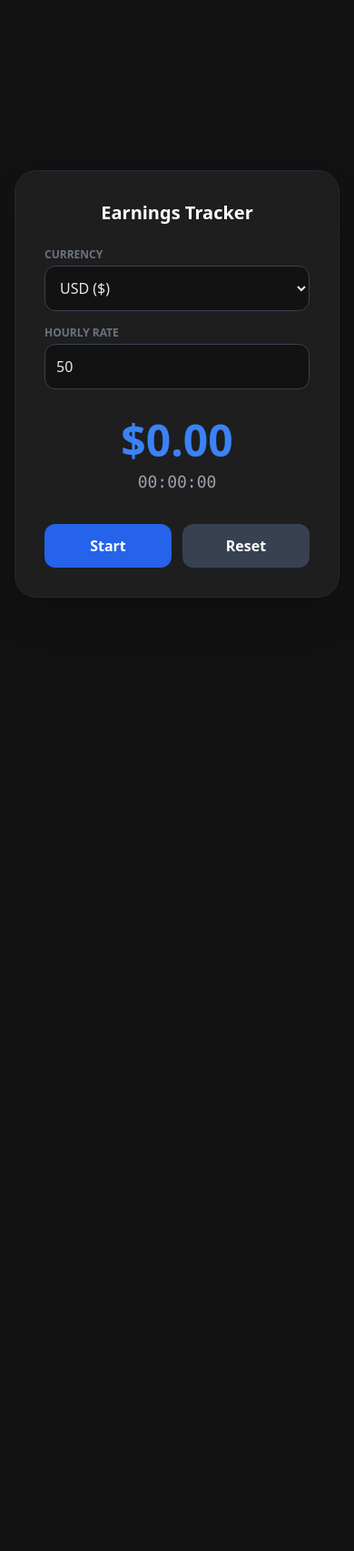
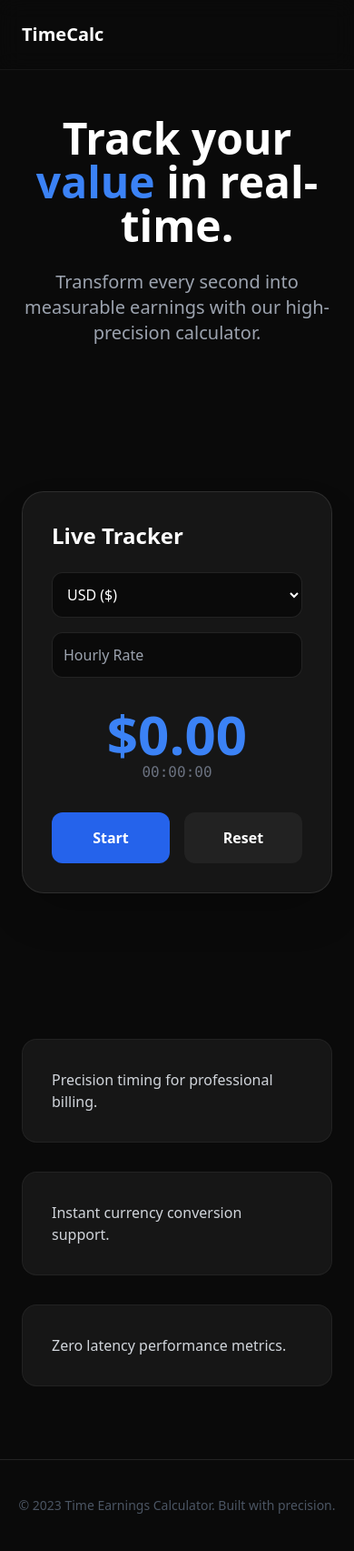
Before and after one commit to Bethelincovibetv/time-earnings-calculator, a plain HTML site: page index.html in a window 390 px wide. Shown: the whole page at 91% size. Before the commit the page ends 844 px from the top, so only its background shows below. Drawn offline with nearby package versions, Linux system fonts and the light colour scheme.

Commit message:
feat: transform to modern responsive landing page with animations

```diff
--- a/app.js
+++ b/app.js
@@ -1,47 +1,24 @@
-let seconds = 0;
-let timerInterval = null;
-const displayEarnings = document.getElementById('total-earnings');
-const displayTime = document.getElementById('time-elapsed');
-const rateInput = document.getElementById('hourly-rate');
-const currencySelect = document.getElementById('currency');
-const toggleBtn = document.getElementById('toggle-btn');
-const resetBtn = document.getElementById('reset-btn');
+let seconds = 0; let timerInterval = null;
+const displayEarnings = document.getElementById('total-earnings'), displayTime = document.getElementById('time-elapsed'), rateInput = document.getElementById('hourly-rate'), currencySelect = document.getElementById('currency'), toggleBtn = document.getElementById('toggle-btn'), resetBtn = document.getElementById('reset-btn');
 
-function formatTime(totalSeconds) {
-    const h = Math.floor(totalSeconds / 3600);
-    const m = Math.floor((totalSeconds % 3600) / 60);
-    const s = totalSeconds % 60;
-    return `${String(h).padStart(2, '0')}:${String(m).padStart(2, '0')}:${String(s).padStart(2, '0')}`;
-}
+const formatTime = (s) => [Math.floor(s/3600), Math.floor((s%3600)/60), s%60].map(v => String(v).padStart(2, '0')).join(':');
 
-function updateDisplay() {
-    const rate = parseFloat(rateInput.value) || 0;
-    const earnings = (rate / 3600) * seconds;
+function update() {
+    const earnings = (parseFloat(rateInput.value || 0) / 3600) * seconds;
     displayEarnings.innerText = `${currencySelect.value}${earnings.toFixed(2)}`;
     displayTime.innerText = formatTime(seconds);
 }
 
 toggleBtn.onclick = () => {
     if (timerInterval) {
-        clearInterval(timerInterval);
-        timerInterval = null;
-        toggleBtn.innerText = 'Start';
+        clearInterval(timerInterval); timerInterval = null; toggleBtn.innerText = 'Start';
     } else {
-        timerInterval = setInterval(() => {
-            seconds++;
-            updateDisplay();
-        }, 1000);
-        toggleBtn.innerText = 'Pause';
+        timerInterval = setInterval(() => { seconds++; update(); }, 1000); toggleBtn.innerText = 'Pause';
     }
 };
 
-resetBtn.onclick = () => {
-    clearInterval(timerInterval);
-    timerInterval = null;
-    seconds = 0;
-    toggleBtn.innerText = 'Start';
-    updateDisplay();
-};
+resetBtn.onclick = () => { clearInterval(timerInterval); timerInterval = null; seconds = 0; toggleBtn.innerText = 'Start'; update(); };
 
-currencySelect.onchange = updateDisplay;
-rateInput.oninput = updateDisplay;
+const observer = new IntersectionObserver(entries => entries.forEach(e => e.isIntersecting && e.target.classList.add('active')));
+document.querySelectorAll('.reveal').forEach(el => observer.observe(el));
+currencySelect.onchange = rateInput.oninput = update;
--- a/index.html
+++ b/index.html
@@ -3,40 +3,52 @@
 <head>
     <meta charset="UTF-8">
     <meta name="viewport" content="width=device-width, initial-scale=1.0">
-    <title>Time Earnings Calculator</title>
+    <title>Time Earnings Calculator | Professional Tracker</title>
     <script src="https://cdn.tailwindcss.com"></script>
     <link rel="stylesheet" href="styles.css">
 </head>
-<body class="bg-[#121212] text-gray-200 min-h-screen flex items-center justify-center p-4 font-sans">
-    <div class="w-full max-w-sm bg-[#1e1e1e] rounded-3xl border border-gray-800 p-8 shadow-2xl">
-        <h1 class="text-xl font-bold mb-6 text-center text-white">Earnings Tracker</h1>
+<body class="bg-[#0a0a0a] text-gray-300 font-sans selection:bg-blue-500/30">
+    <nav class="fixed w-full z-50 p-6 flex justify-between items-center backdrop-blur-md bg-[#0a0a0a]/80 border-b border-white/5">
+        <span class="text-xl font-bold text-white">TimeCalc</span>
+    </nav>
 
-        <div class="space-y-4 mb-8">
-            <div>
-                <label class="block text-xs font-semibold text-gray-500 uppercase mb-1">Currency</label>
-                <select id="currency" class="w-full bg-[#121212] border border-gray-700 rounded-xl p-3 outline-none focus:border-blue-500 transition">
+    <header class="pt-32 pb-20 px-6 text-center animate-fade-in">
+        <h1 class="text-5xl md:text-7xl font-extrabold text-white mb-6">Track your <span class="text-blue-500">value</span> in real-time.</h1>
+        <p class="text-xl text-gray-400 max-w-2xl mx-auto">Transform every second into measurable earnings with our high-precision calculator.</p>
+    </header>
+
+    <section id="app" class="reveal py-20 px-6 flex justify-center">
+        <div class="w-full max-w-md bg-[#161616] p-8 rounded-3xl border border-white/10 shadow-2xl">
+            <h2 class="text-2xl font-bold text-white mb-6">Live Tracker</h2>
+            <div class="space-y-4 mb-8">
+                <select id="currency" class="w-full bg-[#0a0a0a] border border-white/10 rounded-xl p-3 outline-none text-white transition-all focus:border-blue-500">
                     <option value="$">USD ($)</option>
                     <option value="€">EUR (€)</option>
                     <option value="£">GBP (£)</option>
                     <option value="₦">NGN (₦)</option>
                 </select>
+                <input type="number" id="hourly-rate" placeholder="Hourly Rate" class="w-full bg-[#0a0a0a] border border-white/10 rounded-xl p-3 text-white focus:border-blue-500">
             </div>
-            <div>
-                <label class="block text-xs font-semibold text-gray-500 uppercase mb-1">Hourly Rate</label>
-                <input type="number" id="hourly-rate" value="50" class="w-full bg-[#121212] border border-gray-700 rounded-xl p-3 outline-none focus:border-blue-500 transition">
+            <div class="text-center mb-8">
+                <div id="total-earnings" class="text-6xl font-black text-blue-500">$0.00</div>
+                <div id="time-elapsed" class="text-gray-500 font-mono">00:00:00</div>
+            </div>
+            <div class="grid grid-cols-2 gap-4">
+                <button id="toggle-btn" class="bg-blue-600 hover:bg-blue-500 py-4 rounded-xl font-bold text-white transition-all transform hover:scale-105">Start</button>
+                <button id="reset-btn" class="bg-white/5 hover:bg-white/10 py-4 rounded-xl font-bold text-white transition-all">Reset</button>
             </div>
         </div>
+    </section>
 
-        <div class="text-center mb-8">
-            <div id="total-earnings" class="text-5xl font-extrabold text-blue-500 mb-2">$0.00</div>
-            <div id="time-elapsed" class="text-lg text-gray-400 font-mono">00:00:00</div>
-        </div>
+    <section class="py-20 px-6 max-w-5xl mx-auto grid md:grid-cols-3 gap-8">
+        <div class="reveal p-8 rounded-2xl bg-white/5 border border-white/5">Precision timing for professional billing.</div>
+        <div class="reveal p-8 rounded-2xl bg-white/5 border border-white/5">Instant currency conversion support.</div>
+        <div class="reveal p-8 rounded-2xl bg-white/5 border border-white/5">Zero latency performance metrics.</div>
+    </section>
 
-        <div class="grid grid-cols-2 gap-3">
-            <button id="toggle-btn" class="bg-blue-600 hover:bg-blue-700 text-white font-bold py-3 rounded-xl transition">Start</button>
-            <button id="reset-btn" class="bg-gray-700 hover:bg-gray-600 text-white font-bold py-3 rounded-xl transition">Reset</button>
-        </div>
-    </div>
+    <footer class="py-10 text-center border-t border-white/10 text-sm text-gray-600">
+        &copy; 2023 Time Earnings Calculator. Built with precision.
+    </footer>
     <script src="app.js"></script>
 </body>
 </html>
--- a/styles.css
+++ b/styles.css
@@ -1,13 +1,7 @@
-body {
-    font-family: 'Inter', system-ui, sans-serif;
-}
-
-#total-earnings, #time-elapsed {
-    font-variant-numeric: tabular-nums;
-}
-
-input[type=number]::-webkit-inner-spin-button,
-input[type=number]::-webkit-outer-spin-button {
-    -webkit-appearance: none;
-    margin: 0;
-}
+@keyframes fadeIn { from { opacity: 0; transform: translateY(20px); } to { opacity: 1; transform: translateY(0); } }
+.reveal { opacity: 0; transition: all 0.8s ease-out; }
+.reveal.active { opacity: 1; transform: translateY(0); }
+body { background-color: #0a0a0a; color: #a3a3a3; font-family: 'Inter', system-ui, sans-serif; }
+#total-earnings { font-variant-numeric: tabular-nums; transition: color 0.3s ease; }
+input[type=number]::-webkit-inner-spin-button, input[type=number]::-webkit-outer-spin-button { -webkit-appearance: none; margin: 0; }
+.animate-fade-in { animation: fadeIn 1s ease-out forwards; }
```
